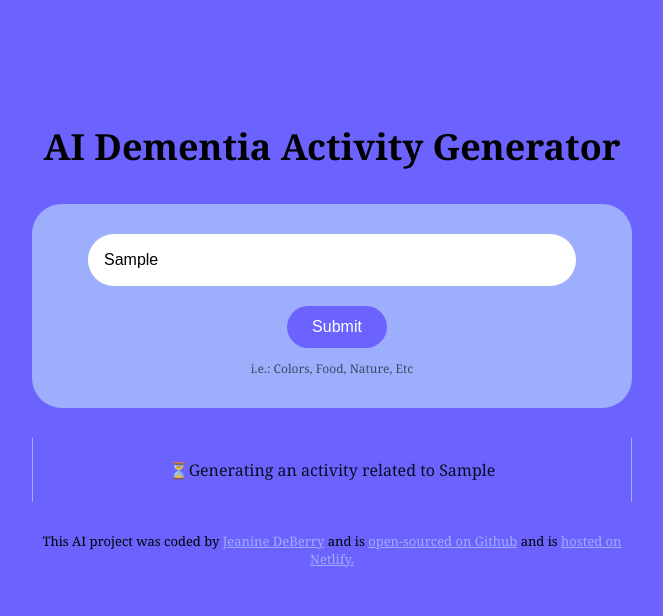
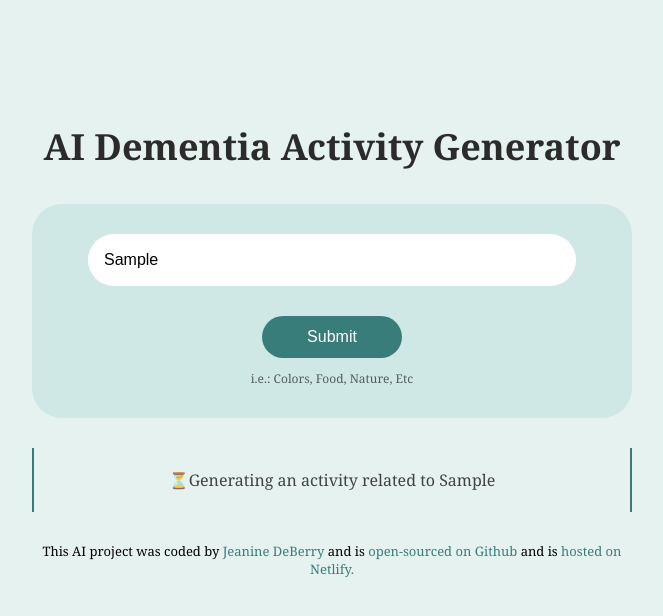
Before and after one commit to jkdeberry/dementia-activity-generator, a plain HTML site: page index.html in a window 1280 px wide. Both pictures are taken after typing "Sample" into the empty fields and a click on the input 645 px from the left and 327 px from the top of the page. Shown: the whole page, without its empty margins (308-971 px from the left). Drawn offline with nearby package versions, Linux system fonts and the light colour scheme; no server answers.

Commit message:
Updating for portfolio

```diff
--- a/src/index.js
+++ b/src/index.js
@@ -17,7 +17,7 @@ function generateActivity(event) {
     let instructionsInput = document.querySelector("#user-instructions");
     let apiKey = "4e2df5aotaa983694533f2b4440ef095";
     let prompt = `User instructions: Generate an activity for a person with dementia involving ${instructionsInput.value}`;
-    let context = "You are a Dementia activity expert and love to assist the elderly with exercises indoors and outside. Your mission is to find different exercises for them to perform that are very simple with short text in basic html. Make sure to follow the user instructions below. Sign the activity with <strong>SheCodes AI</strong> inside a <strong> element";
+    let context = "You are a Dementia activity expert. Your mission is to return a list of 3–5 short, clear activity steps using simple <ul><li> HTML for better readability. Always end the output with <strong>SheCodes AI</strong> on its own line.";
     let apiURL = `https://api.shecodes.io/ai/v1/generate?prompt=${prompt}&context=${context}&key=${apiKey}`;
 
     let activityElement = document.querySelector("#activity");
--- a/src/style.css
+++ b/src/style.css
@@ -1,11 +1,12 @@
 body {
-    background-color: #6c63ff;
-    font-family:Georgia, 'Times New Roman', Times, serif;
-    text-align: center;
+  background-color: #e6f2f0;
+  font-family: Georgia, 'Times New Roman', Times, serif;
+  text-align: center;
 }
 
 a {
-  color: #9daffc;
+  color: #397d7b;
+  text-decoration: none;
 }
 
 .container {
@@ -22,19 +23,11 @@ h1 {
   font-weight: 800;
   font-size: 36px;
   line-height: 1.5;
-  color: black;
-}
-
-.form {
-  background-color: white;
-  margin-bottom: 30px;
-  padding: 40px;
-  border-radius: 10px;
-  display: flex;
+  color: #2b2b2b;
 }
 
 .form-container {
-  background-color: #9daffc;
+  background-color: #cfe8e6;
   margin-bottom: 30px;
   border-radius: 30px;
   padding: 30px 15px;
@@ -56,31 +49,33 @@ h1 {
   line-height: 20px;
   color: black;
   border: none;
+  margin-bottom: 10px;
 }
 
 .submit-button {
-  margin-left: 10px;
-  background-color: #6c63ff;
+  display: block;
+  margin: 20px auto 0 auto;
+  background-color: #397d7b;
   color: white;
   border: none;
-  width: 100px;
+  width: 140px;
   font-size: 16px;
   border-radius: 40px;
   padding: 12px 24px;
-  margin-top: 20px
+  cursor: pointer;
 }
 
 .activity {
   font-size: 16px;
-  background-color: #6c63ff;
+  background-color: #e6f2f0;
   padding: 20px;
   line-height: 1.5;
-  border-left: 1px solid #9daffc;
-  border-right: 1px solid #9daffc;
+  border-left: 2px solid #397d7b;
+  border-right: 2px solid #397d7b;
   text-align: justify;
   text-align-last: center;
+  color: #2b2b2b;
 }
-
 
 .hidden {
   display: none;
@@ -101,7 +96,20 @@ footer {
   }
 }
 
-/* Apply the blink animation to the desired element */
 .generating {
   animation: blink 1s infinite;
 }
+
+.activity ul {
+  text-align: left;
+  padding-left: 30px;
+  max-width: 90%;
+  margin: 0 auto;
+  list-style-type: disc;
+}
+
+.activity strong {
+  display: block;
+  margin-top: 20px;
+  text-align: center;
+}
```
